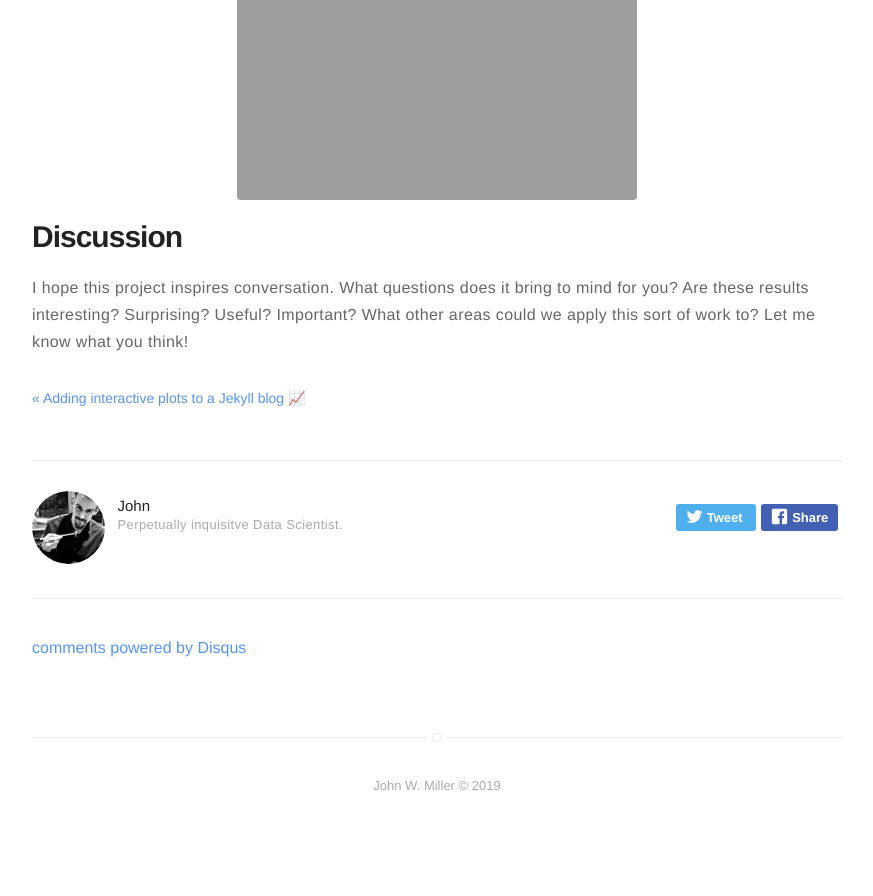
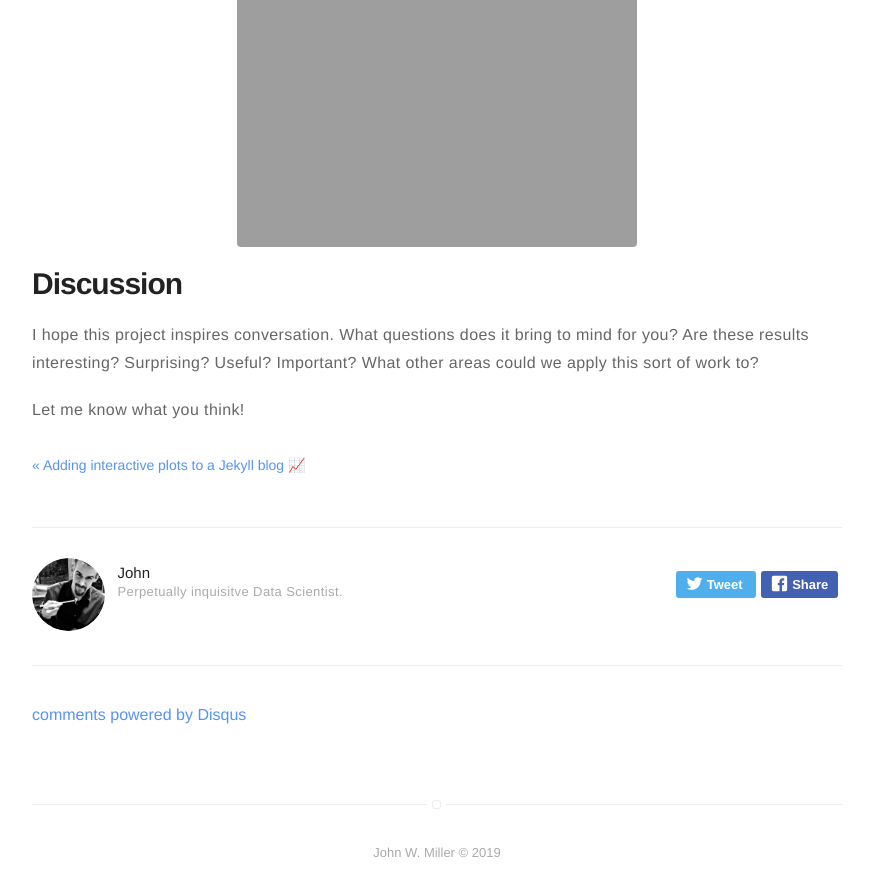
Before and after one commit to johnwmillr/johnwmillr.github.io, a Jekyll site: the page built from _posts/2019-08-18-faces-of-fortune.markdown, in a window 1280 px wide and 900 px high, scrolled down 3566 px. Shown: the top 896 px of the window, without its empty margins (203-1076 px from the left). Built offline with Jekyll 4.4.1, drawn with Linux system fonts in a browser that asks for light colours; comment, search, counter and statistics services are not loaded; before the commit the page ends 4399 px from its top, so only the background shows below that; some of the changed lines change nothing that is shown; some of the changed text lies outside the part shown.

Commit message:
Small clean ups

```diff
--- a/_posts/2019-08-18-faces-of-fortune.markdown
+++ b/_posts/2019-08-18-faces-of-fortune.markdown
@@ -19,11 +19,13 @@
 
 I'd been playing with average faces for the last few weeks with—initially—only [amusing results](https://twitter.com/johnwmillr/status/1155707694063337472?s=20). After updating code from a slightly outdated (but extremely useful) [tutorial](https://www.learnopencv.com/average-face-opencv-c-python-tutorial/) and wrapping it into my own [Python package](https://github.com/johnwmillr/Facer), I was eager to find an application worth writing about.
 
-{% include figure_link.html url="/assets/images/FaceAverages/Faces_RapRockCountry.png" href="/assets/images/FaceAverages/Faces_RapRockCountry.png" caption="Averages faces of female and male rap, rock, and country artists." width="60%" %}
+{% include figure_link.html url="/assets/images/FaceAverages/Faces_RapRockCountry.png" href="https://www.reddit.com/r/dataisbeautiful/comments/crxrud/the_average_faces_of_rap_rock_and_country/" caption="Averages faces of female and male rap, rock, and country artists." width="60%" %}
 
 After having [moderate success](https://www.reddit.com/r/dataisbeautiful/comments/crxrud/the_average_faces_of_rap_rock_and_country/) with averages of musicians' faces from different genres, my brother suggested I target a source where I could count on the composition of the photos being mostly consistent: Fortune 500 company executive leadership pages. So, the immediate goal of this post is simple: for each of the top 50 Fortune 500 companies, determine the average face of the company's executive leadership.
 
 # Methods
+
+My source code for this project is available [on GitHub](https://github.com/johnwmillr/FacesOfFortune).
 
 ## Downloading faces
 
@@ -35,7 +37,7 @@
 
 Unfortunately, the fully automated scraping wasn't successful on about 15 of the top 50 websites. The most common issue was a corporate leadership page not including any images, only a list of names. For these websites, I ran Google image searches that included the individual and company's names and collected the first image to include a single face.
 
-## Face averaging
+## Averaging faces
 
 Once corporate leadership images were downloaded for each company, I used my [Facer](https://github.com/johnwmillr/Facer) package to create the average faces. Facer is largely just a reworking of preexisting code from [Satya Mallick](https://twitter.com/learnopencv). The majority of my work was updating the tutorial's code for Python 3 and the latest version of OpenCV. Also, for some reason, installing OpenCV broke my Mac's Python install and virtual environments :( So watch out!
 
@@ -61,4 +63,6 @@
 [![Industry faces]({{site.url}}/assets/images/FaceAverages/Industries.png){: .center-image }]({{site.url}}/assets/images/FaceAverages/Industries.png)
 
 # Discussion
-I hope this project inspires conversation. What questions does it bring to mind for you? Are these results interesting? Surprising? Useful? Important? What other areas could we apply this sort of work to? Let me know what you think!
+I hope this project inspires conversation. What questions does it bring to mind for you? Are these results interesting? Surprising? Useful? Important? What other areas could we apply this sort of work to?
+
+Let me know what you think!
```
